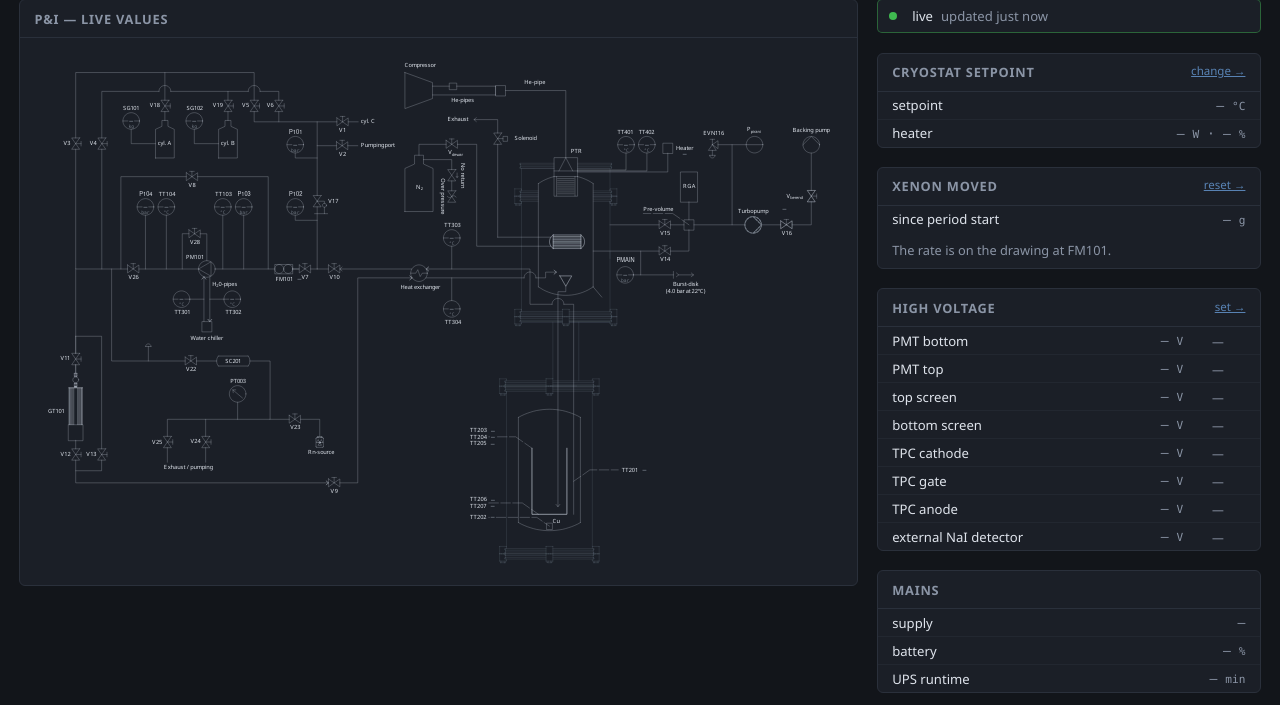
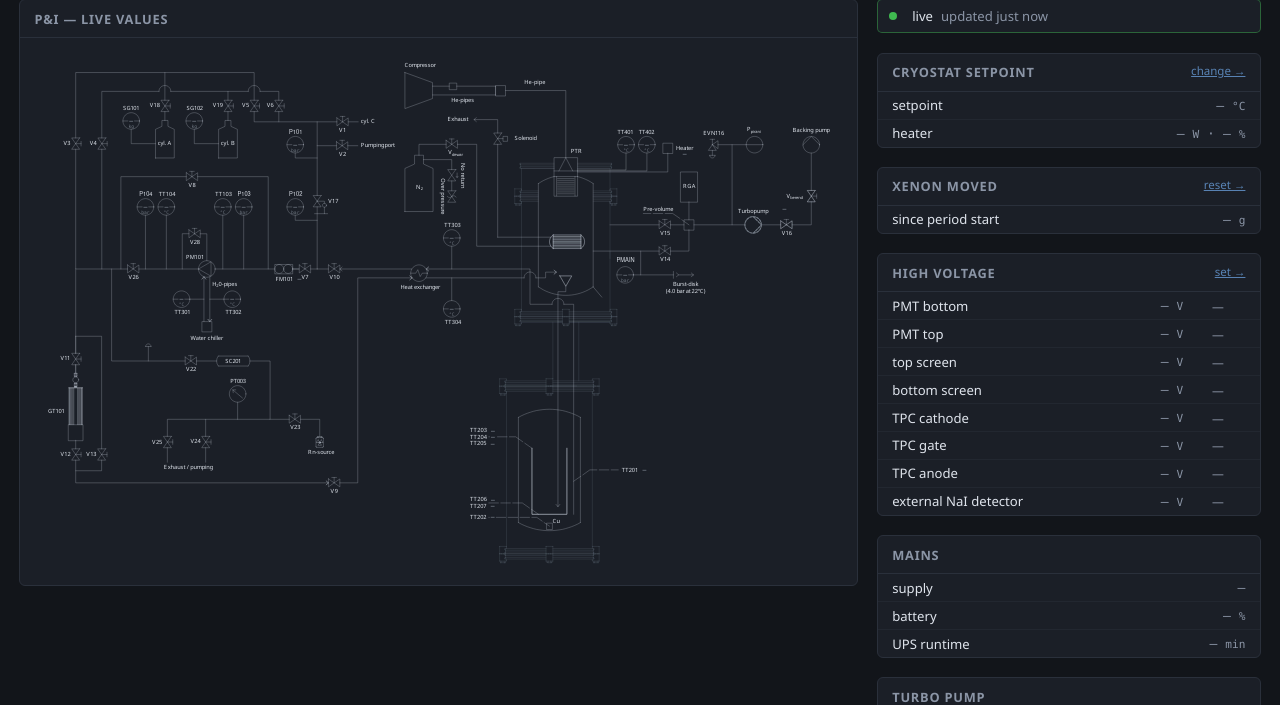
Before and after one commit to acolijn/XAMS-SC, a FastAPI app: page / in a window 1280 px wide. Shown: the part 112-817 px from the top of the page. Run offline with FastAPI, Linux system fonts and the light colour scheme.

Commit message:
P&I: drop the FM101 note from the Xenon moved card
Co-Authored-By: Claude Opus 5.5 <noreply@anthropic.com>

```diff
--- a/src/xams_sc/api/templates/mimic.html
+++ b/src/xams_sc/api/templates/mimic.html
@@ -143,7 +143,6 @@
           <td class="num"><span id="s-fm101_total" class="dim">&mdash;</span>
               <span class="unit">g</span></td></tr>
     </table>
-    <div class="note">The rate is on the drawing at FM101.</div>
   </div>
 
   <div class="card">
```
